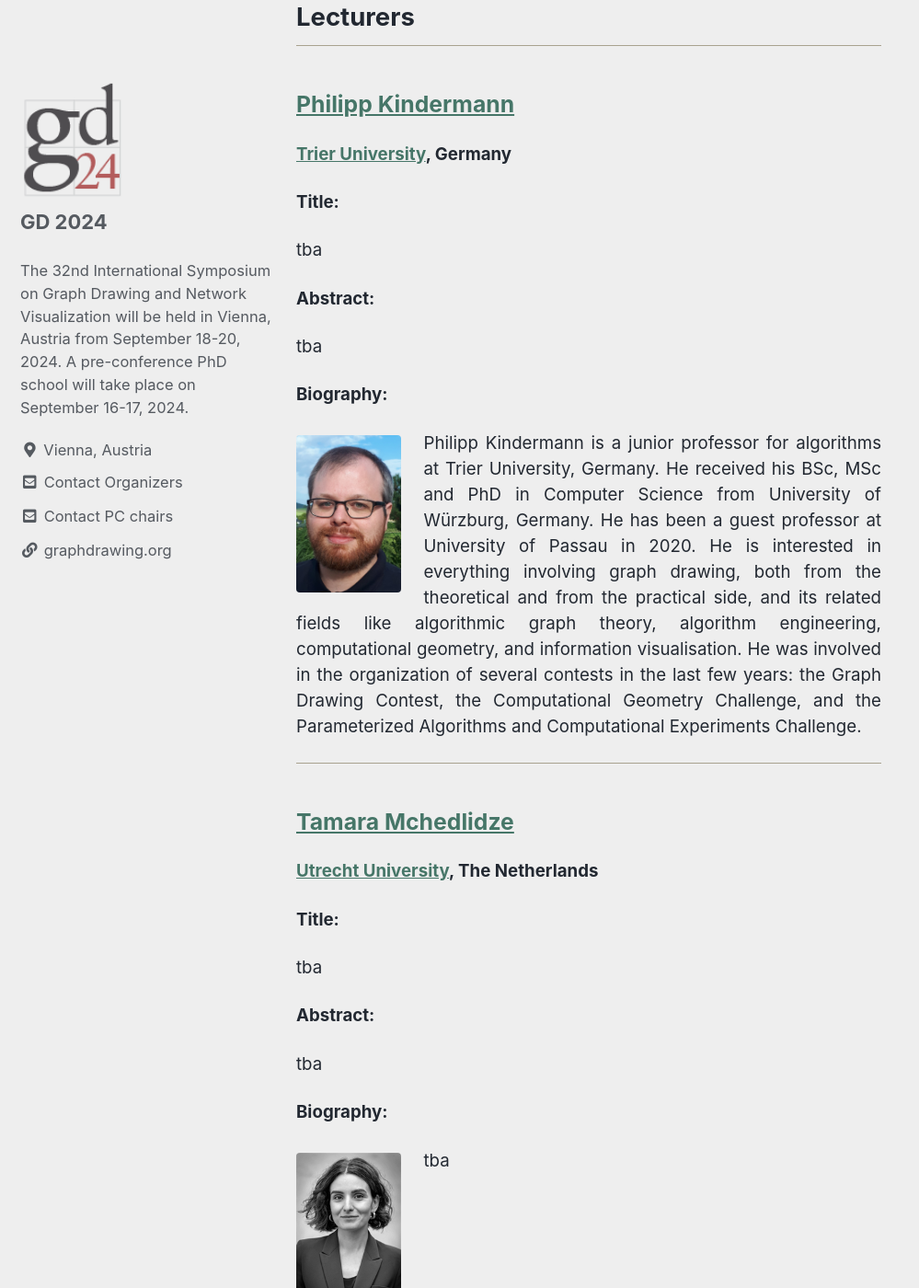
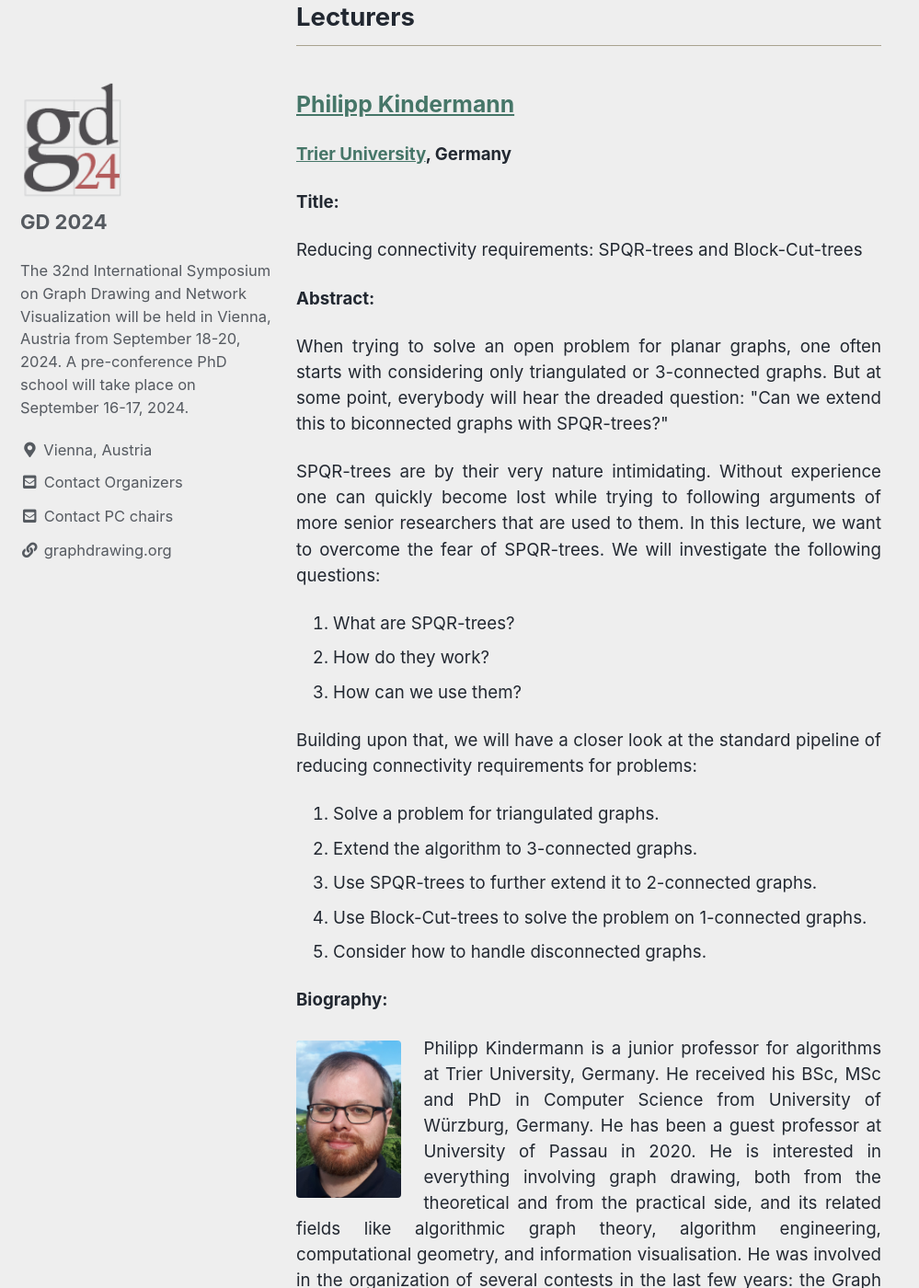
Before and after one commit to graphdrawing/gd2024, a Jekyll site: the page built from pages/school.md, in a window 1280 px wide and 1400 px high, scrolled down 1350 px. Shown: the whole window at 92% size, without its empty margins (0-999 px from the left). Built offline with Jekyll 4.4.1, drawn with Linux system fonts in a browser that asks for light colours; cached includes are drawn as plain includes.

Commit message:
add title+abstract speaker school

```diff
--- a/pages/school.md
+++ b/pages/school.md
@@ -66,9 +66,23 @@ The location is accessible by wheelchair and the registration and coffee breaks
 <p> <strong><a href="https://www.uni-trier.de/">Trier University</a>, Germany</strong> </p>
 
 <p> <strong> Title: </strong> </p>
-<p> tba </p>
+<p> Reducing connectivity requirements: SPQR-trees and Block-Cut-trees </p>
 <p> <strong> Abstract: </strong> </p>
-<p> tba </p>
+<p> When trying to solve an open problem for planar graphs, one often starts with considering only triangulated or 3-connected graphs. But at some point, everybody will hear the dreaded question: "Can we extend this to biconnected graphs with SPQR-trees?"</p>
+<p>SPQR-trees are by their very nature intimidating. Without experience one can quickly become lost while trying to following arguments of more senior researchers that are used to them. In this lecture, we want to overcome the fear of SPQR-trees. We will investigate the following questions:
+<ol>
+<li> What are SPQR-trees?</li>
+<li> How do they work?</li>
+<li> How can we use them?</li>
+</ol></p>
+<p>Building upon that, we will have a closer look at the standard pipeline of reducing connectivity requirements for problems:
+<ol>
+<li> Solve a problem for triangulated graphs.</li>
+<li> Extend the algorithm to 3-connected graphs.</li>
+<li> Use SPQR-trees to further extend it to 2-connected graphs.</li>
+<li> Use Block-Cut-trees to solve the problem on 1-connected graphs.</li>
+<li> Consider how to handle disconnected graphs.</li>
+</ol></p>
 
 <p> <strong> Biography: </strong> </p>
 <div class="bio">
```
